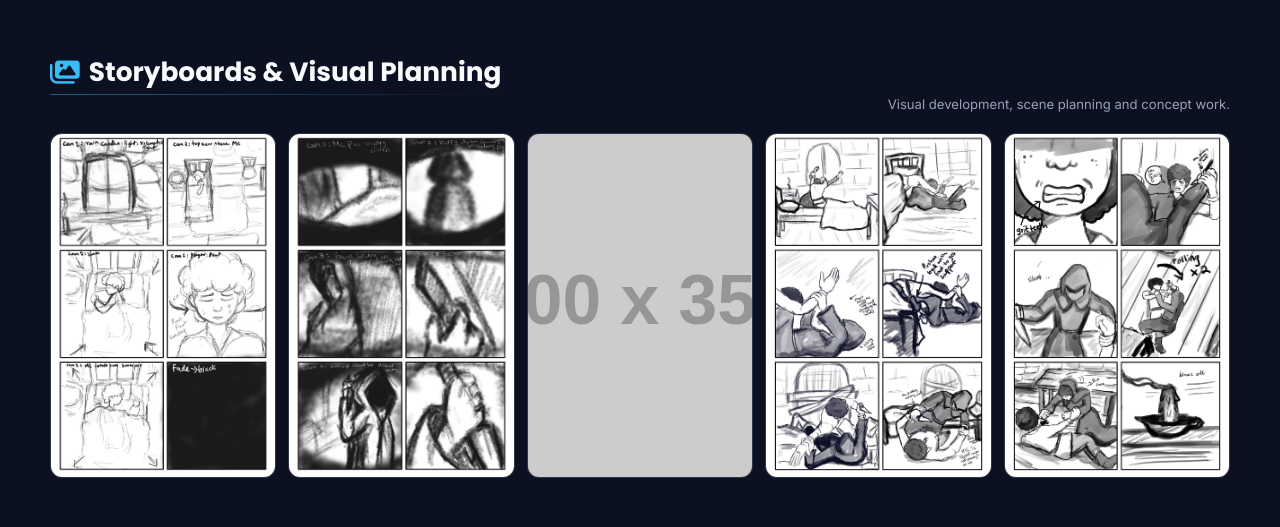
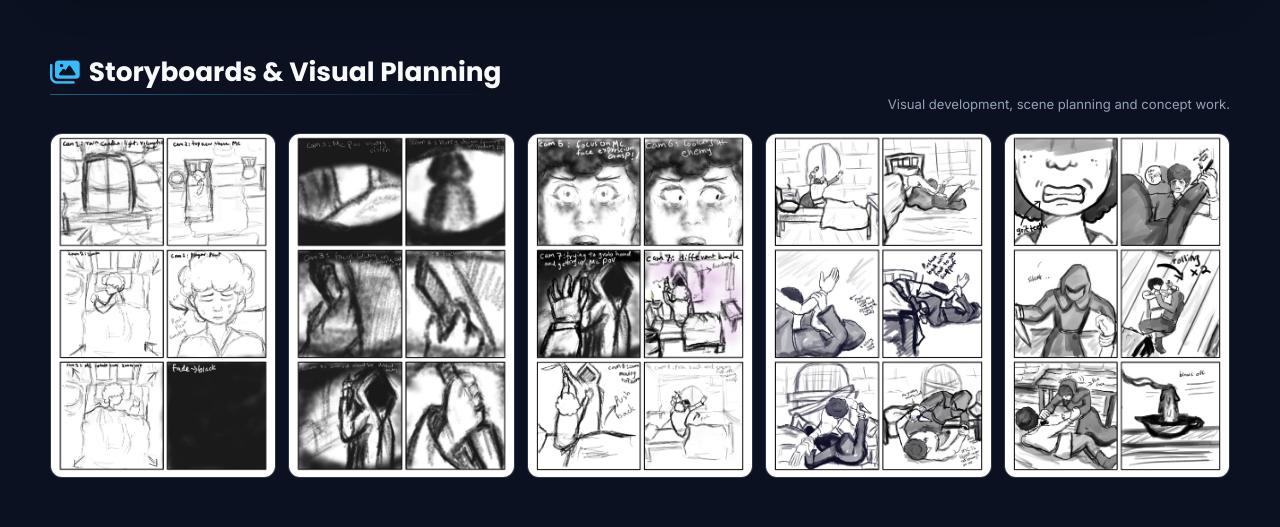
Before and after one commit to torpidasia/portfolio, a plain HTML site: page index.html in a window 1280 px wide. Shown: the part 3180-3707 px from the top of the page. Drawn offline with Linux system fonts and the light colour scheme; placeholder pictures from the web are drawn by us.

Commit message:
Update index.html

```diff
--- a/index.html
+++ b/index.html
@@ -1040,7 +1040,7 @@
                 <img src="storyboards/2.jpeg" alt="Storyboard 2" onerror="this.src='https://via.placeholder.com/500x350?text=Storyboard+2'">
             </div>
             <div class="gallery-item" onclick="openLightbox('storyboards/3.jpeg')">
-                <img src="storyboards/3.png" alt="Storyboard 3" onerror="this.src='https://via.placeholder.com/500x350?text=Storyboard+3'">
+                <img src="storyboards/3.jpeg" alt="Storyboard 3" onerror="this.src='https://via.placeholder.com/500x350?text=Storyboard+3'">
             </div>
             <div class="gallery-item" onclick="openLightbox('storyboards/4.jpeg')">
                 <img src="storyboards/4.jpeg" alt="Storyboard 4" onerror="this.src='https://via.placeholder.com/500x350?text=Storyboard+4'">
```
